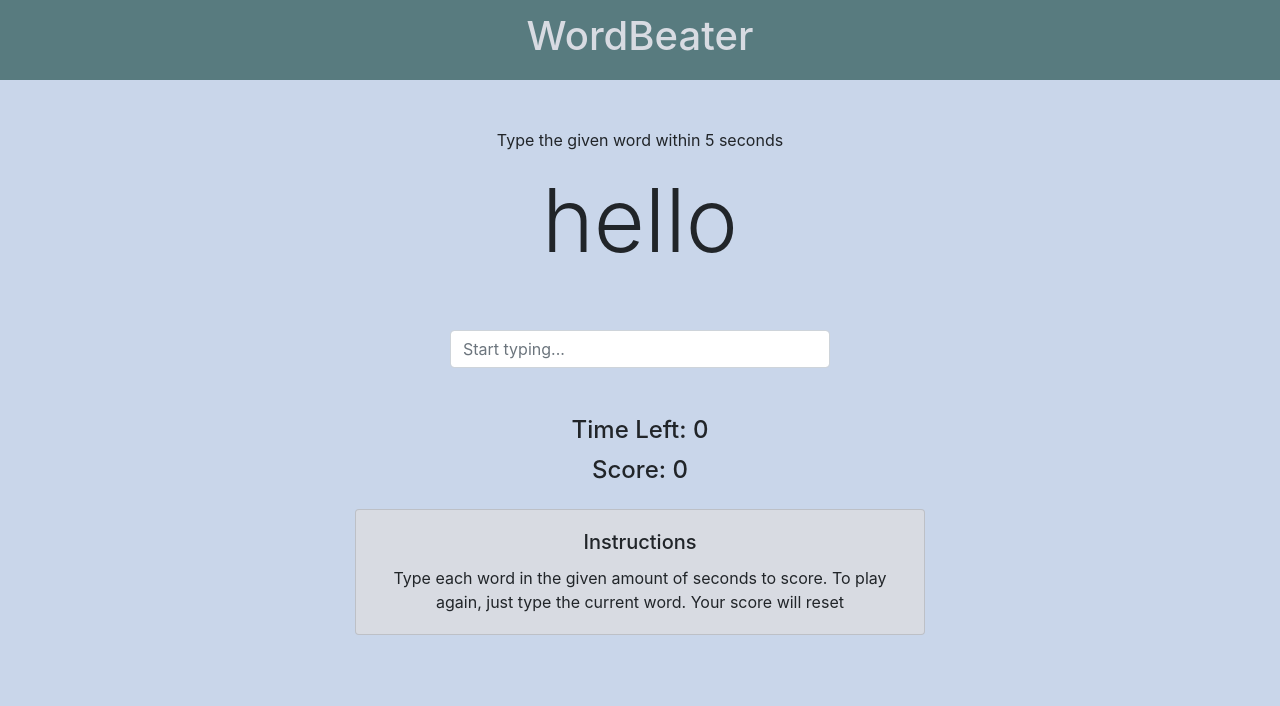
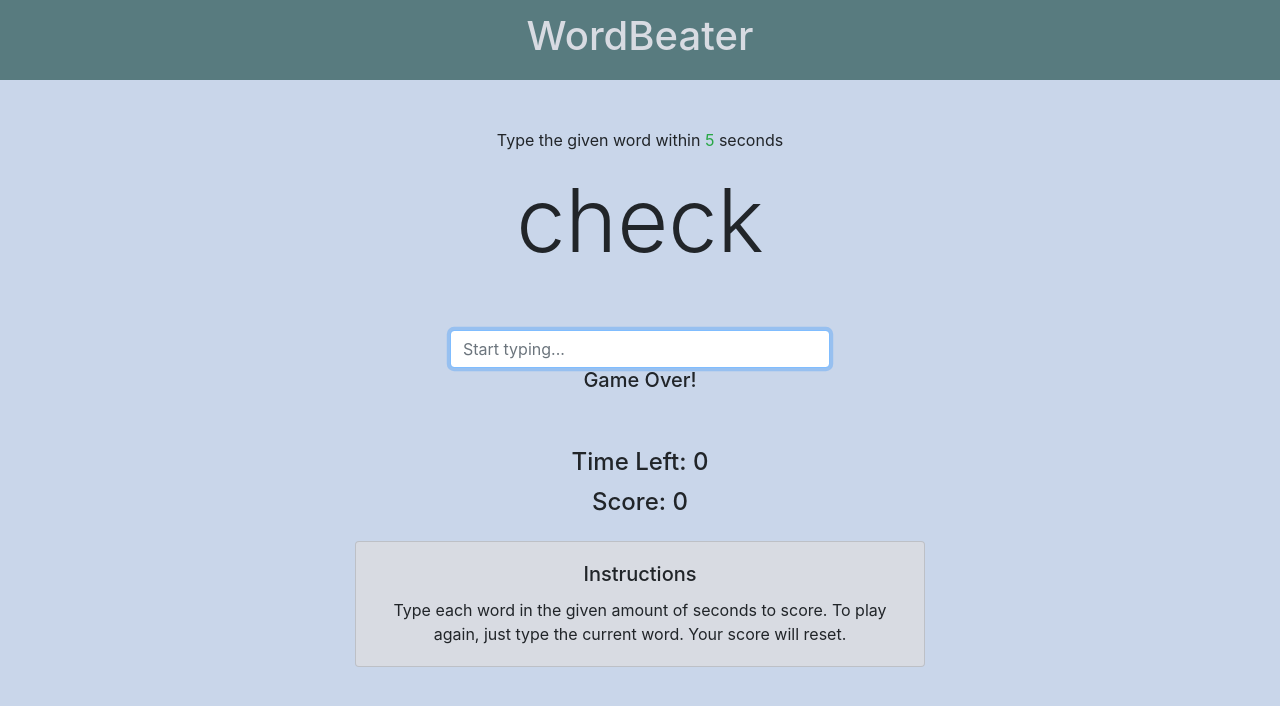
Before and after one commit to prabeous73/WordBeater, a plain HTML site: page index.html in a window 1280 px wide. Drawn offline with nearby package versions, Linux system fonts and the light colour scheme.

Commit message:
Final commit

```diff
--- a/index.html
+++ b/index.html
@@ -21,21 +21,29 @@
     <div class="container">
             <div class="row">
 
-                <p class="col-12 mx-auto text-center mt-5">Type the given word within 5 seconds</p>
+                <p class="col-12 mx-auto text-center mt-5">Type the given word within
+                    <span class="text-success" id="seconds"></span>
+                    seconds</p>
 
-                <h1 class="display-2 col-12 mx-auto text-center">hello</h1>
+                <h1 class="display-2 col-12 mx-auto text-center" id="current-word">hello</h1>
 
-                <input type="text" placeholder="Start typing..." class="col-4 mx-auto mt-5 form-control">
+                <input type="text" placeholder="Start typing..." class="col-4 mx-auto mt-5 form-control" id="word-input" autofocus>
 
-                <h4 class="col-12 mt-5 text-center">Time Left: 0</h4>
+                <h5 id="message" class="col-12 text-center"></h5>
 
-                <h4 class="col-12 mt-1 text-center">Score: 0</h4>
+                <h4 class="col-12 mt-5 text-center">Time Left:
+                    <span id="time">0</span>
+                </h4>
+
+                <h4 class="col-12 mt-1 text-center">Score:
+                    <span id="score">0</span>
+                </h4>
 
                 <div class="card mt-3 col-6 mx-auto">
                     <div class="card-body">
                         <h5 class="card-title text-center">Instructions</h5>
                         <p class="card-text text-center">
-                            Type each word in the given amount of seconds to score. To play again, just type the current word. Your score will reset
+                            Type each word in the given amount of seconds to score. To play again, just type the current word. Your score will reset.
                         </p>
                     </div>
                 </div>
--- /dev/null
+++ b/js/main.js
@@ -0,0 +1,156 @@
+window.onload = init;
+
+//Globals
+
+//Available levels
+const levels = {
+    easy: 5,
+    medium: 3,
+    hard: 1
+}
+
+//To change levels
+const currentLevel = levels.easy;
+
+let time = currentLevel;
+let score = 0;
+let isPlaying;
+
+//DOM elements
+const wordInput = document.querySelector('#word-input');
+const currentWord = document.querySelector('#current-word');
+const scoreDisplay = document.querySelector('#score');
+const timeDisplay = document.querySelector('#time');
+const message = document.querySelector('#message');
+const seconds = document.querySelector('#seconds');
+
+//Word array
+const words = [
+    'width',
+    'unlikely',
+    'acceptable',
+    'depressed',
+    'loot',
+    'disappear',
+    'default',
+    'manufacture',
+    'pastel',
+    'vegetable',
+    'budget',
+    'opera',
+    'pool',
+    'mirror',
+    'secular',
+    'laser',
+    'censorship',
+    'interference',
+    'leash',
+    'pay',
+    'satisfied',
+    'pepper',
+    'allocation',
+    'club',
+    'patent',
+    'fuss',
+    'lake',
+    'commission',
+    'president',
+    'simplicity',
+    'technique',
+    'magnitude',
+    'favor',
+    'color-blind',
+    'paper',
+    'assignment',
+    'abnormal',
+    'cultural',
+    'transport',
+    'threaten',
+    'quaint',
+    'mug',
+    'major',
+    'compromise',
+    'favorable',
+    'appreciate',
+    'check',
+    'van',
+    'referral',
+    'bell'
+];
+
+//Initialize Game
+function init() {
+    // Show number of seconds in UI
+    seconds.innerHTML = currentLevel;
+    // Load word from array
+    showWord(words);
+    // Start matching on word inputs
+    wordInput.addEventListener('input', startMatch);
+    // Call countdown every second
+    setInterval(countdown, 1000);
+    // Check game status
+    setInterval(checkStatus, 50);
+}
+
+// Start Match
+function startMatch() {
+    if(matchWords()) {
+        isPlaying = true;
+        time = currentLevel + 1;
+        showWord(words);
+        wordInput.value = '';
+        score++;
+    }
+
+    // If score is -1, show 0
+    if(score == -1){
+        scoreDisplay.innerHTML = 0;
+    }
+    else {
+        scoreDisplay.innerHTML = score;
+    }
+}
+
+// Match current word to word input
+function matchWords() {
+    if (wordInput.value == currentWord.innerHTML){
+        message.innerHTML = 'Correct!';
+        return true;
+    }
+    else{
+        message.innerHTML = '';
+        return false;
+    }
+}
+
+//Pick and show random word
+function showWord(words) {
+    //Generate random array index
+    const randIndex = Math.floor(Math.random() * words.length);
+    //Output random word
+    currentWord.innerHTML = words[randIndex];
+}
+
+//Countdown timer
+function countdown() {
+    // If the time is not run out
+    if (time > 0){
+        //Decrement
+        time--;
+    }
+    // If the time has run out
+    else if(time == 0) {
+        //Game is over
+        isPlaying = false;
+    }
+    //Show time
+    timeDisplay.innerHTML = time;
+}
+
+//Check game status
+function checkStatus() {
+    if(!isPlaying && time == 0){
+        message.innerHTML = 'Game Over!';
+        score = -1;
+    }
+}
```
Also changed, not shown: 1 other file.
